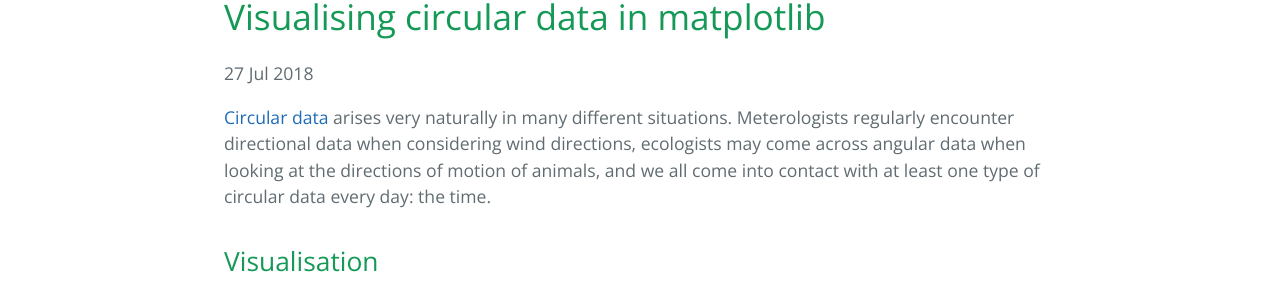
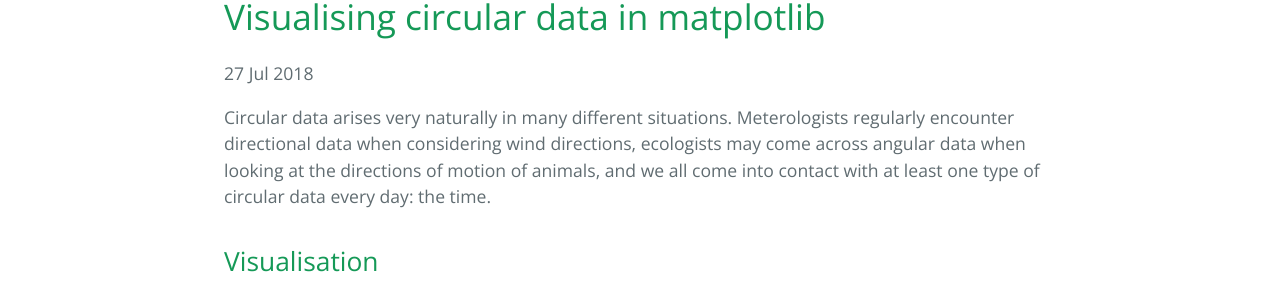
Before and after one commit to jwalton3141/jwalton3141.github.io, a Jekyll site: the page built from _posts/2018-07-27-Matplotlib-rose-plots.md, in a window 1280 px wide and 900 px high. Shown: the part 295-595 px from the top of the window. Built offline with Jekyll 4.4.1, drawn with Linux system fonts in a browser that asks for light colours; formulas are drawn with MathJax 3; comment, search, counter and statistics services are not loaded; some of the changed lines change nothing that is shown.

Commit message:
Remove link in page excerpt

```diff
--- a/_posts/2018-07-27-Matplotlib-rose-plots.md
+++ b/_posts/2018-07-27-Matplotlib-rose-plots.md
@@ -4,7 +4,7 @@
 image: https://jwalton3141.github.io/assets/rose_plots/polar_radians.png
 ---
 
-[Circular data](https://en.wikipedia.org/wiki/Directional_statistics) arises very naturally in many different situations. Meterologists regularly encounter directional data when considering wind directions, ecologists may come across angular data when looking at the directions of motion of animals, and we all come into contact with at least one type of circular data every day: the time.
+Circular data arises very naturally in many different situations. Meterologists regularly encounter directional data when considering wind directions, ecologists may come across angular data when looking at the directions of motion of animals, and we all come into contact with at least one type of circular data every day: the time.
 
 ## Visualisation
 
```
